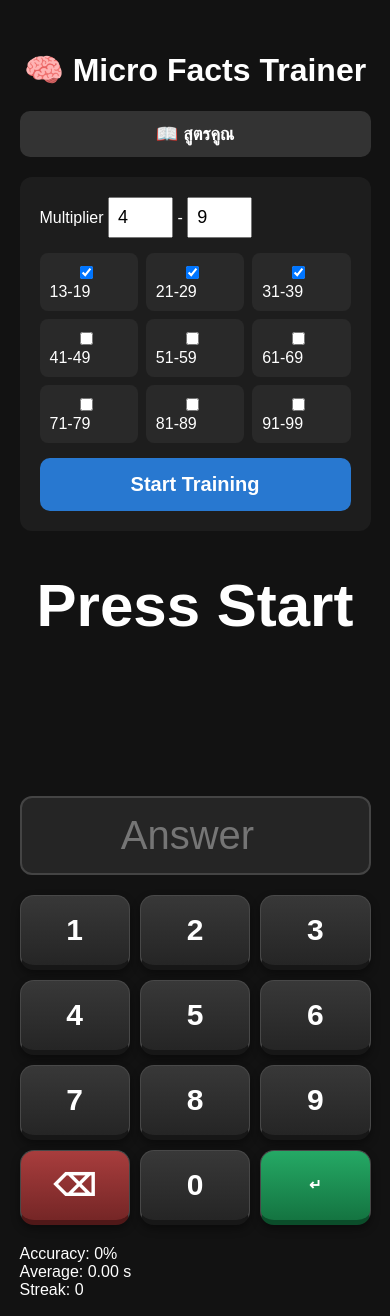
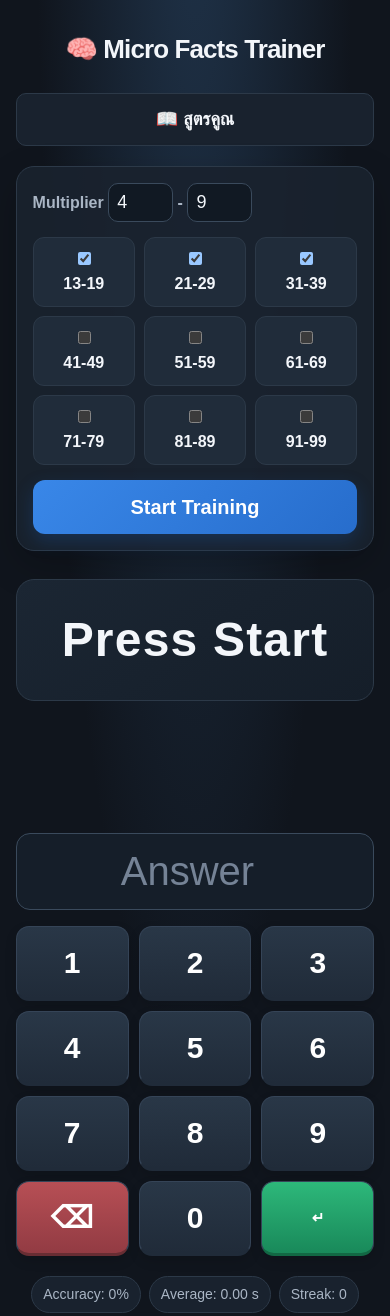
Before and after one commit to omgkrit/stackblitz-starters-k2sabnck, a website: page index.html in a window 390 px wide. Drawn offline with Linux system fonts and the light colour scheme.

Commit message:
Polish trainer interface styling

```diff
--- a/styles.css
+++ b/styles.css
@@ -237,3 +237,234 @@ button {
 .hidden {
   display: none;
 }
+
+/* Calm, consistent interface polish */
+:root {
+  color-scheme: dark;
+  --page: #10151d;
+  --panel: #19222e;
+  --panel-raised: #202c3a;
+  --line: #2c3948;
+  --text: #f3f6fa;
+  --muted: #aab6c5;
+  --blue: #3987e8;
+  --blue-deep: #276dcc;
+  --green: #25a66a;
+}
+
+body {
+  min-height: 100vh;
+  background: radial-gradient(ellipse at 50% -18%, #20344b 0, var(--page) 58%);
+  color: var(--text);
+  line-height: 1.5;
+}
+
+.container {
+  max-width: 640px;
+  padding: 34px 0 48px;
+}
+
+h1 {
+  margin: 8px 0 24px;
+  font-size: clamp(26px, 5vw, 34px);
+  letter-spacing: -0.035em;
+}
+
+.controls {
+  background: color-mix(in srgb, var(--panel) 92%, transparent);
+  border: 1px solid var(--line);
+  border-radius: 18px;
+  padding: 20px;
+  box-shadow: 0 14px 38px #0003;
+}
+
+.controls label,
+.table-label {
+  color: var(--muted);
+  font-weight: 600;
+}
+
+.controls input,
+.table-label input {
+  color: var(--text);
+  background: #111923;
+  border: 1px solid #3a4a5c;
+  border-radius: 10px;
+  outline: none;
+  transition: border-color .15s, box-shadow .15s;
+}
+
+.controls input:focus,
+.table-label input:focus,
+#answer:focus {
+  border-color: #65a9ff;
+  box-shadow: 0 0 0 3px #3987e833;
+}
+
+#ranges {
+  grid-template-columns: repeat(auto-fit, minmax(88px, 1fr));
+  gap: 9px;
+}
+
+#ranges label {
+  background: #202c3a;
+  border: 1px solid var(--line);
+  border-radius: 11px;
+  color: var(--text);
+  text-align: center;
+}
+
+button,
+.nav-btn {
+  transition: transform .15s ease, filter .15s ease, border-color .15s ease;
+}
+
+button:hover,
+.nav-btn:hover {
+  filter: brightness(1.09);
+}
+
+button:focus-visible,
+.nav-btn:focus-visible {
+  outline: 3px solid #8bc1ff;
+  outline-offset: 3px;
+}
+
+#startBtn {
+  min-height: 54px;
+  border-radius: 12px;
+  background: linear-gradient(135deg, var(--blue), var(--blue-deep));
+  box-shadow: 0 7px 18px #1b5eb844;
+}
+
+#question {
+  margin: 28px 0 14px;
+  padding: 24px 16px;
+  border: 1px solid var(--line);
+  border-radius: 18px;
+  background: linear-gradient(145deg, #1b2633, #151e29);
+  font-size: clamp(48px, 10vw, 64px);
+  letter-spacing: .025em;
+}
+
+#feedback {
+  min-height: 32px;
+  color: #ff8585;
+}
+
+#answer {
+  border: 1px solid #3a4a5c;
+  border-radius: 14px;
+  background: #151e29;
+  font-weight: 700;
+}
+
+#answer::placeholder {
+  color: #758396;
+  font-weight: 500;
+}
+
+#numpad {
+  gap: 10px;
+  margin: 16px auto 20px;
+}
+
+.num-btn {
+  border: 1px solid #354457;
+  border-bottom: 3px solid #202b39;
+  border-radius: 13px;
+  background: linear-gradient(180deg, #293747, #202b39);
+  box-shadow: 0 5px 12px #0002;
+}
+
+.delete-btn {
+  background: linear-gradient(180deg, #b74f55, #923b43);
+  border-bottom-color: #682d33;
+}
+
+.enter-btn {
+  background: linear-gradient(180deg, #2db87a, #19895a);
+  border-bottom-color: #126844;
+}
+
+.stats {
+  display: flex;
+  flex-wrap: wrap;
+  justify-content: center;
+  gap: 8px;
+  margin-top: 18px;
+  color: var(--muted);
+  font-size: 14px;
+}
+
+.stats > div {
+  padding: 7px 11px;
+  border: 1px solid var(--line);
+  border-radius: 999px;
+  background: var(--panel);
+}
+
+.nav-btn {
+  border: 1px solid var(--line);
+  background: var(--panel);
+  color: var(--text);
+}
+
+.tabs {
+  gap: 8px;
+  padding: 5px;
+  border: 1px solid var(--line);
+  border-radius: 14px;
+  background: #141d27;
+}
+
+.tab-btn {
+  border-radius: 10px;
+  color: var(--muted);
+  background: transparent;
+}
+
+.tab-btn.active {
+  background: var(--blue);
+  box-shadow: 0 4px 12px #1b5eb833;
+}
+
+.table-label {
+  display: flex;
+  align-items: center;
+  gap: 10px;
+  flex-wrap: wrap;
+}
+
+.table-label input {
+  width: 76px;
+  padding: 9px 10px;
+}
+
+.row {
+  border: 1px solid var(--line);
+  background: #19232f;
+}
+
+.row .ans {
+  color: #62d69a;
+}
+
+@media (max-width: 500px) {
+  .container {
+    width: min(92%, 640px);
+    padding-top: 22px;
+  }
+
+  .controls {
+    padding: 16px;
+  }
+
+  .table-label {
+    font-size: 18px;
+  }
+
+  .row {
+    font-size: 24px;
+  }
+}
```
